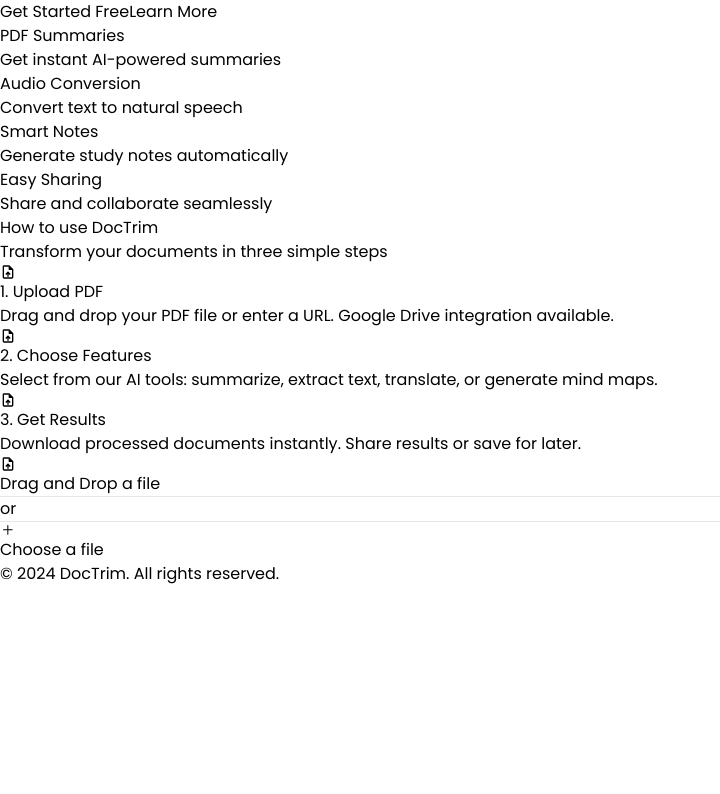
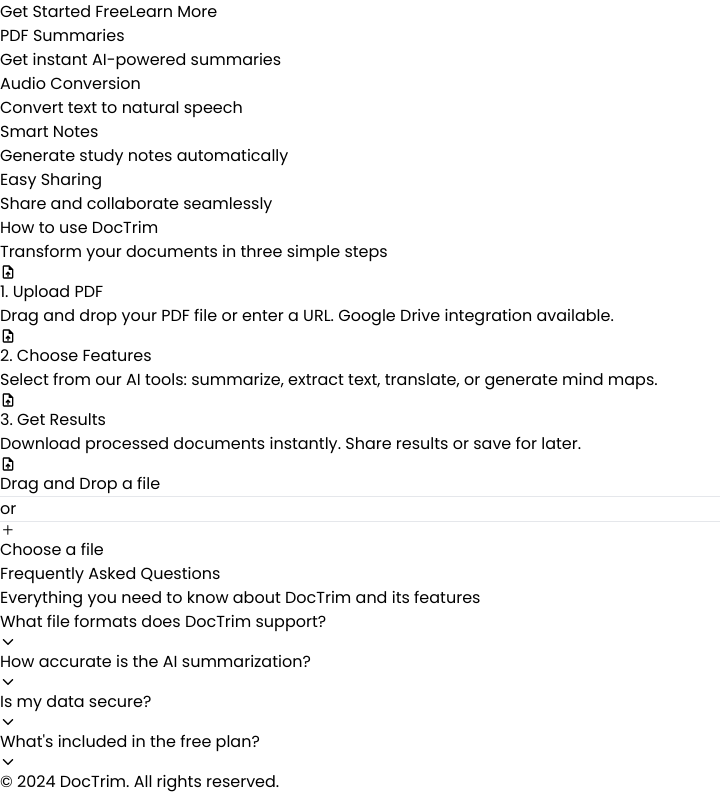
Before and after one commit to AbrahamAlgorithm/Team_Quantom, a React (Vite) app in the folder frontend/: page / in a window 1280 px wide. Shown: the part 663-1457 px from the top of the page, without its empty margins (0-720 px from the left). Before the commit the page ends 1249 px from the top, so only its background shows below. Built offline with nearby package versions, Linux system fonts and the light colour scheme; no server answers.

Commit message:
feat: push all updates

```diff
--- /dev/null
+++ b/frontend/src/components/FAQ.tsx
@@ -0,0 +1,99 @@
+import { useState } from 'react';
+import { motion, AnimatePresence } from 'framer-motion';
+import { IoIosArrowDown } from 'react-icons/io';
+
+type FAQItem = {
+  question: string;
+  answer: string;
+};
+
+const faqs: FAQItem[] = [
+  {
+    question: "What file formats does DocTrim support?",
+    answer: "DocTrim currently supports PDF files, with plans to add support for Word documents, PowerPoint presentations, and more in the near future."
+  },
+  {
+    question: "How accurate is the AI summarization?",
+    answer: "Our AI summarization maintains 95% accuracy, trained on millions of documents to provide concise yet comprehensive summaries while preserving key information."
+  },
+  {
+    question: "Is my data secure?",
+    answer: "Yes, we use end-to-end encryption and automatically delete your files after processing. We never store your documents on our servers longer than necessary."
+  },
+  {
+    question: "What's included in the free plan?",
+    answer: "The free plan includes 10 document processes per month, basic summarization, and text extraction. Premium features include unlimited documents, advanced AI analysis, and priority support."
+  }
+];
+
+function FAQ() {
+  const [activeIndex, setActiveIndex] = useState<number | null>(null);
+
+  return (
+    <motion.section
+      initial={{ opacity: 0 }}
+      animate={{ opacity: 1 }}
+      className="py-24 bg-gradient-to-b from-white to-gray-50"
+    >
+      <div className="max-w-7xl mx-auto px-4 sm:px-6 lg:px-8">
+        <motion.div
+          initial={{ opacity: 0, y: 20 }}
+          animate={{ opacity: 1, y: 0 }}
+          className="text-center mb-16"
+        >
+          <h2 className="text-4xl font-bold text-gray-800 mb-4">
+            Frequently Asked <span className="text-transparent bg-clip-text bg-gradient-to-r from-blue-600 to-purple-600">Questions</span>
+          </h2>
+          <p className="text-lg text-gray-600 max-w-2xl mx-auto">
+            Everything you need to know about DocTrim and its features
+          </p>
+        </motion.div>
+
+        <div className="grid gap-6 max-w-3xl mx-auto">
+          {faqs.map((faq, index) => (
+            <motion.div
+              key={index}
+              initial={{ opacity: 0, y: 20 }}
+              animate={{ opacity: 1, y: 0 }}
+              transition={{ delay: index * 0.1 }}
+              className="bg-white rounded-2xl shadow-lg hover:shadow-xl transition-all duration-300"
+            >
+              <motion.button
+                whileHover={{ scale: 1.01 }}
+                whileTap={{ scale: 0.99 }}
+                onClick={() => setActiveIndex(activeIndex === index ? null : index)}
+                className="w-full px-8 py-6 flex items-center justify-between text-left"
+              >
+                <span className="text-xl font-semibold text-gray-800">{faq.question}</span>
+                <motion.span
+                  animate={{ rotate: activeIndex === index ? 180 : 0 }}
+                  transition={{ duration: 0.3 }}
+                >
+                  <IoIosArrowDown className="w-6 h-6 text-blue-600" />
+                </motion.span>
+              </motion.button>
+
+              <AnimatePresence>
+                {activeIndex === index && (
+                  <motion.div
+                    initial={{ height: 0, opacity: 0 }}
+                    animate={{ height: "auto", opacity: 1 }}
+                    exit={{ height: 0, opacity: 0 }}
+                    transition={{ duration: 0.3 }}
+                    className="overflow-hidden"
+                  >
+                    <p className="px-8 pb-6 text-gray-600 leading-relaxed">
+                      {faq.answer}
+                    </p>
+                  </motion.div>
+                )}
+              </AnimatePresence>
+            </motion.div>
+          ))}
+        </div>
+      </div>
+    </motion.section>
+  );
+}
+
+export default FAQ;
--- a/frontend/src/components/Footer.tsx
+++ b/frontend/src/components/Footer.tsx
@@ -1,10 +1,12 @@
+
+
 const Footer = () => {
   const currentYear = new Date().getFullYear();
 
   return (
-    <footer className="fixed bottom-0 left-0 right-0 z-40 bg-gray-900 text-gray-300 py-6 border-t border-gray-800">
+    <footer className="bg-gray-900 text-gray-300 py-8 mt-auto">
       <div className="container mx-auto px-4">
-        <div className="flex flex-col items-center justify-center">
+        <div className="flex flex-col items-center justify-center space-y-4">
           <div className="text-center">
             <p className="text-sm">
               © {currentYear} DocTrim. All rights reserved.
--- a/frontend/src/pages/Homepage.tsx
+++ b/frontend/src/pages/Homepage.tsx
@@ -3,6 +3,7 @@
 import HeroSection from "../components/HeroSection";
 import Footer from "../components/Footer";
 import { motion } from "framer-motion";
+import FAQ from "../components/FAQ";
 
 function Homepage() {
   return (
@@ -136,6 +137,7 @@
         </motion.div>
       </main>
 
+      <FAQ />
       <Footer />
     </div>
   );
```
